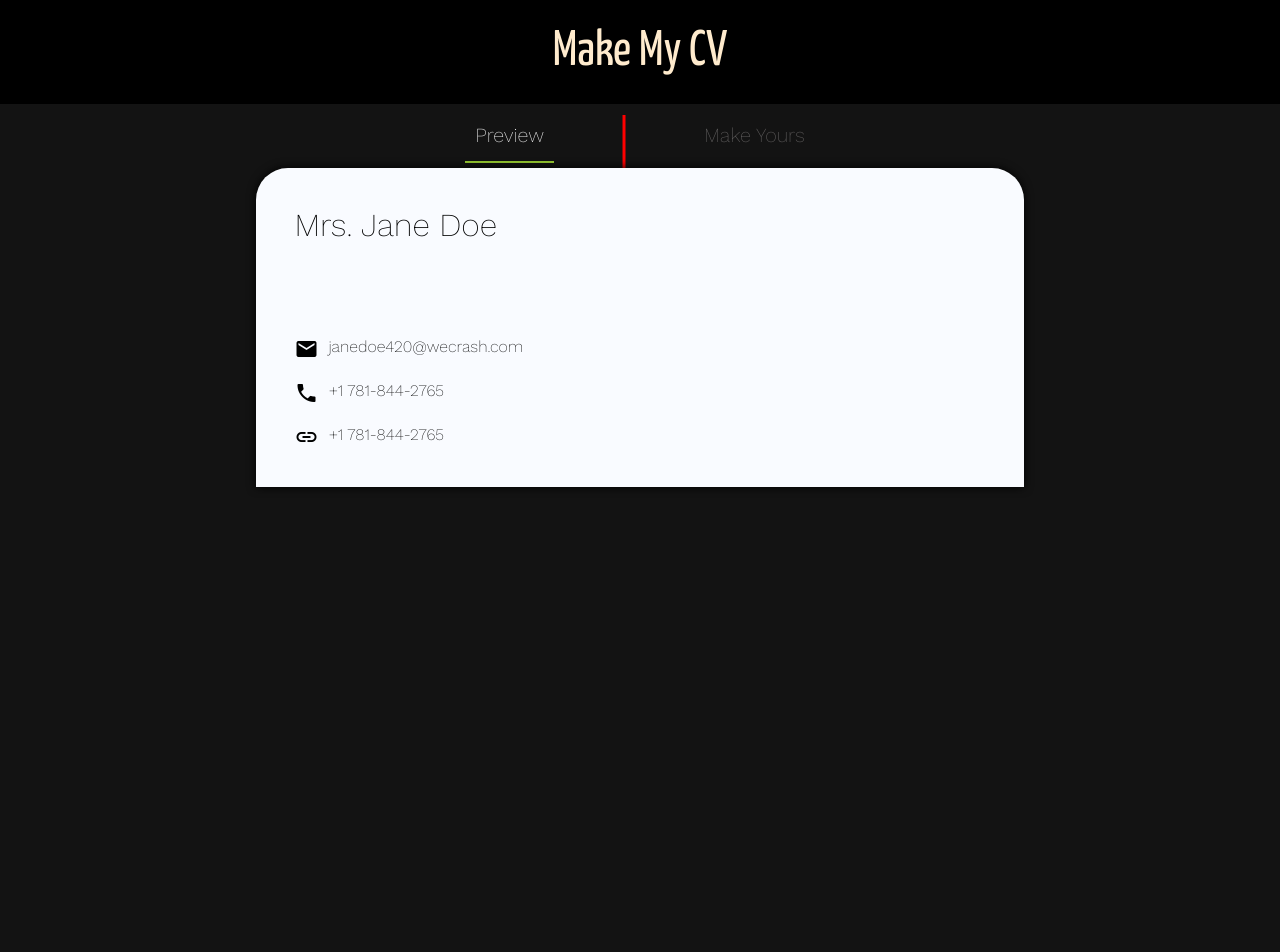
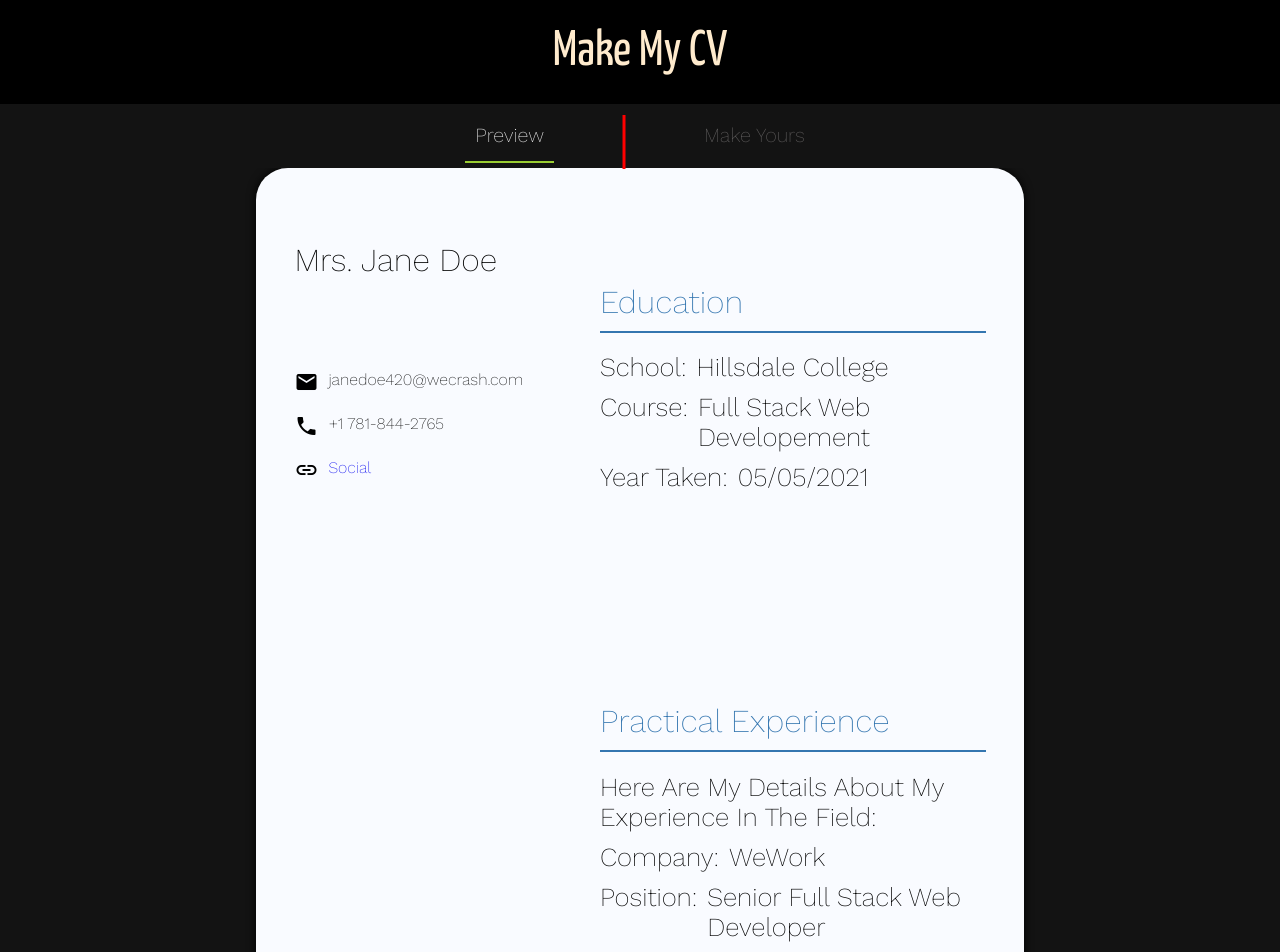
Before and after one commit to node0112/cv-builder, a React (Create React App) app: page / in a window 1280 px wide. Shown: the top 952 px of the page. Before the commit the page ends 800 px from the top, so only its background shows below. Built offline with nearby package versions, Linux system fonts and the light colour scheme.

Commit message:
started work on user cv preview

```diff
--- a/src/App.js
+++ b/src/App.js
@@ -17,7 +17,7 @@ class App extends Component{
       telephone: undefined,
       socialProfile: undefined,
       //education input
-      schoolName: undefined,
+      institution: undefined,
       course: undefined,
       year: undefined,
       //practical experience input
@@ -28,7 +28,7 @@ class App extends Component{
       jobTasks: undefined,
       //----------miscellaneous
       accentColor: "#3476b0",
-      cvTextColor: "#FFE5B4",
+      cvTextColor: "#fec700",
       unfilled: "label hide",
       submit: false, //change to true if clicked and false if incomplete when clicked
       formSubmitted: false,
@@ -43,7 +43,7 @@ class App extends Component{
     this.changeEmail = this.changeEmail.bind(this)
     this.changeTelephone = this.changeTelephone.bind(this)
     this.changeSocialProfile = this.changeSocialProfile.bind(this)
-    this.changeSchoolName = this.changeSchoolName.bind(this)
+    this.changeinstitution = this.changeinstitution.bind(this)
     this.changeCourse = this.changeCourse.bind(this)
     this.changeYear = this.changeYear.bind(this)
     this.changeCompany = this.changeCompany.bind(this)
@@ -84,9 +84,9 @@ class App extends Component{
     })
   }
   //ed input
-  changeSchoolName(event){
+  changeinstitution(event){
     this.setState({
-      schoolName: event.target.value
+      institution: event.target.value
     })
   }
   changeCourse(event){
@@ -123,7 +123,8 @@ class App extends Component{
  //----------------------------
   checkInput(){
     const item=this.state
-    if(item.name==undefined || item.email==undefined || item.socialProfile==undefined || item.schoolName==undefined || item.course==undefined || item.year==undefined){
+    if(item.name==undefined || item.gender || item.email==undefined || item.socialProfile==undefined || item.institution==undefined || item.course==undefined || item.year==undefined){
+      console.log(item.name,item.email,item.socialProfile,item.institution,item.course,item.year,item.gender)
       return false
     }
     else{
@@ -165,7 +166,7 @@ class App extends Component{
   previewClick(){
     if(this.checkInput==true && this.state.formSubmitted == true){
       this.setState({
-        previewCV: <UserPreview states={this.props} />
+        previewCV: <UserPreview states={this.state} />
       })
     }
     else{
--- a/src/components/form components/educationdetails.js
+++ b/src/components/form components/educationdetails.js
@@ -26,7 +26,7 @@ class EducationDetails extends Component{
                 <div className="section-header label">2. Education Details* <i className={this.state.clicked} style={{marginLeft: "2%"}} onClick={this.addSection}>add_circle</i><div className={this.props.filled}>  Please Fill All The Required Fields!</div></div>
                 {this.state.renderSection ?
                     <div className="input-container">
-                    <InputElement logo="school" labelClass="label form-text" labelText="School* :" inputClass="school" inputType="text" inputSize="14" function={this.props.changeSchoolName}/>
+                    <InputElement logo="school" labelClass="label form-text" labelText="Institution*:" inputClass="institution" inputType="text" inputSize="14" function={this.props.changeSchoolName}/>
                     <InputElement logo="history_edu" labelClass="label form-text" labelText="Course Chosen* :" inputClass="telephone" inputType="tel" inputSize="13" function={this.props.changeCourse} />
                     </div>
                  : null
@@ -37,6 +37,14 @@ class EducationDetails extends Component{
                     </div>
                  : null
                  }
+                 {this.state.renderSection ?
+                 <div className="form-options">
+                 <div className="section-header label">Form Options</div>
+                 <div className="label color-picker" style={{fontSize:"20px"}}>CV Accent Color: <input type={"color"} value={this.props.accentColor} onChange={this.props.changeColor}/></div>
+                 <div className="label color-picker" style={{fontSize:"20px"}}>CV Text Color: <input type={"color"} value={this.props.textColor} onChange={this.props.changeTextColor}/></div>
+                 </div>
+                :
+                null}
                  {this.state.renderSection ?
                     <ExperienceDetails functions={this.props.experienceFunctions}/> //this is called in section 2 so that the form doesn't look crowded
                  : null
--- a/src/components/form components/personal-details.js
+++ b/src/components/form components/personal-details.js
@@ -13,8 +13,8 @@ class PersonalDetails extends Component{
                     <InputElement logo="account_circle" labelClass="label form-text" labelText="Full Name* :" inputClass="name" inputType="text" inputSize="13" function={this.props.nameChange} />
                     <div className="gender-selector label" onChange={event => this.props.changeGender(event,'gender')}>
                     <div className="label" style={{marginLeft: "5%"}}>Pronoun*: </div>
-                    <input type="radio" value="Male" name="gender" /> Mr.
-                    <input type="radio" value="Female" name="gender" /> Mrs.
+                    <input type="radio" value="Mr." name="gender" /> Mr.
+                    <input type="radio" value="Mrs." name="gender" /> Mrs.
                     <input type="radio" value="Other" name="gender" /> Other
                     </div>
                 </div>
--- a/src/index.css
+++ b/src/index.css
@@ -35,6 +35,8 @@ body{
   height: 8%;
   background-color: #131313;
   gap: 5%;
+  position: sticky; top: 0;
+  width: 100%
 }
 .menu-button{
   transition: all 0.5s;
@@ -78,6 +80,7 @@ body{
 }
 .preview-text{
   font-size: 32px;
+  margin-top: 15%;
 }
 .form{
   flex-direction: column;
@@ -157,9 +160,12 @@ i{
   color: tomato;
   font-size: 16px;
 }
-.email,.school,.company{
+.email,.institution,.company{
   margin-left: 50px;
   margin-right: 40px;
+}
+.institution{
+
 }
 .section-header{
   display: flex;
@@ -198,6 +204,7 @@ i{
 /*preview section styling */
 .preview-content{
   width: 100%;
+  display: flex;
 }
 .sub-text{
   font-size: 16px;
@@ -208,6 +215,23 @@ i{
   padding: 5%;
   display: flex;
   flex-direction: column;
+}
+.right-content{
+  width: 70%;
+  display: flex;
+  flex-direction: column;
+  gap: 200px;
+  padding: 5%;
+  padding-top: 15%;
+}
+.header-text{
+  margin-bottom: 5%;
+}
+.label-text{
+  font-size: 26px;
+  margin-bottom: 10px;
+  display: flex;
+  gap: 10px;
 }
 
 
@@ -241,6 +265,7 @@ li{
 }
 a{
   cursor: pointer;
+  text-decoration: none;
 }
 .hide{
   display: none;
--- a/src/previewDefault.js
+++ b/src/previewDefault.js
@@ -16,8 +16,24 @@ class PreviewDefault extends Component{
                         <ul>
                             <li><i class="material-icons">email</i><div className="label sub-text">janedoe420@wecrash.com</div></li>
                             <li><i class="material-icons">phone</i><div className="label sub-text">+1 781-844-2765</div></li>
-                            <li><i class="material-icons">link</i><a className="label sub-text">+1 781-844-2765</a></li>
+                            <li><i class="material-icons">link</i><a className="label sub-text" target={"blank"} href="https://github.com/node0112/cv-builder" style={{color: this.props.textColor}}>Social</a></li>
                         </ul>
+                    </div>
+                    <div className="right-content">
+                        <div>
+                            <div className="section-header label header-text" >Education</div>
+                            <div className="label label-text"  style={{color: this.props.accentColor}}>School:<div style={{color: this.props.textColor}}>Hillsdale College</div></div>
+                            <div className="label label-text" style={{color: this.props.accentColor}}>Course: <div style={{color: this.props.textColor}}>Full Stack Web Developement</div></div>
+                            <div className="label label-text" style={{color: this.props.accentColor}}>Year Taken: <div style={{color: this.props.textColor}}>05/05/2021</div></div>
+                        </div>
+                        <div>
+                            <div className="section-header label header-text" >Practical Experience</div>
+                            <div className="label label-text"  style={{color: this.props.accentColor}}>Here Are My Details About My Experience In The Field:</div>
+                            <div className="label label-text"  style={{color: this.props.accentColor}}>Company:<div style={{color: this.props.textColor}}>WeWork</div></div>
+                            <div className="label label-text" style={{color: this.props.accentColor}}>Position: <div style={{color: this.props.textColor}}>Senior Full Stack Web Developer</div></div>
+                            <div className="label label-text" style={{color: this.props.accentColor}}>Years On The Job: <div style={{color: this.props.textColor}}>5</div></div>
+                            <div className="label label-text" style={{color: this.props.accentColor}}>Tasks On The Job: <div style={{color: this.props.textColor}}>-Handling Frontend Architecture -Creating Backend Infrastructure To Handle All User</div></div>
+                        </div>
                     </div>
                 </div>
             </div>
--- a/src/userPreview.js
+++ b/src/userPreview.js
@@ -10,8 +10,33 @@ class  UserPreview extends Component{
         const values=this.props.states
         return(
             <div className="preview-form">
-                <div className="preview-content">\</div>
+            <div className="preview-content" style={{color: this.props.textColor}}>
+                <div className="left-content" style={{backgroundColor: this.props.accentColor}}>
+                    <div className="preview-text label">Mrs. Jane Doe</div>
+                    <ul>
+                        <li><i class="material-icons">email</i><div className="label sub-text">{values.email}</div></li>
+                        <li><i class="material-icons">phone</i><div className="label sub-text">+1 781-844-2765</div></li>
+                        <li><i class="material-icons">link</i><a className="label sub-text" target={"blank"} href="https://github.com/node0112/cv-builder" style={{color: this.props.textColor}}>Social</a></li>
+                    </ul>
+                </div>
+                <div className="right-content">
+                    <div>
+                        <div className="section-header label header-text" >Education</div>
+                        <div className="label label-text"  style={{color: this.props.accentColor}}>School:<div style={{color: this.props.textColor}}>Hillsdale College</div></div>
+                        <div className="label label-text" style={{color: this.props.accentColor}}>Course: <div style={{color: this.props.textColor}}>Full Stack Web Developement</div></div>
+                        <div className="label label-text" style={{color: this.props.accentColor}}>Year Taken: <div style={{color: this.props.textColor}}>05/05/2021</div></div>
+                    </div>
+                    <div>
+                        <div className="section-header label header-text" >Practical Experience</div>
+                        <div className="label label-text"  style={{color: this.props.accentColor}}>Here Are My Details About My Experience In The Field:</div>
+                        <div className="label label-text"  style={{color: this.props.accentColor}}>Company:<div style={{color: this.props.textColor}}>WeWork</div></div>
+                        <div className="label label-text" style={{color: this.props.accentColor}}>Position: <div style={{color: this.props.textColor}}>Senior Full Stack Web Developer</div></div>
+                        <div className="label label-text" style={{color: this.props.accentColor}}>Years On The Job: <div style={{color: this.props.textColor}}>5</div></div>
+                        <div className="label label-text" style={{color: this.props.accentColor}}>Tasks On The Job: <div style={{color: this.props.textColor}}>-Handling Frontend Architecture -Creating Backend Infrastructure To Handle All User</div></div>
+                    </div>
+                </div>
             </div>
+        </div>
         )
     }
 }
```
Also changed, not shown: src/components/form.js (+1 -6 lines).
